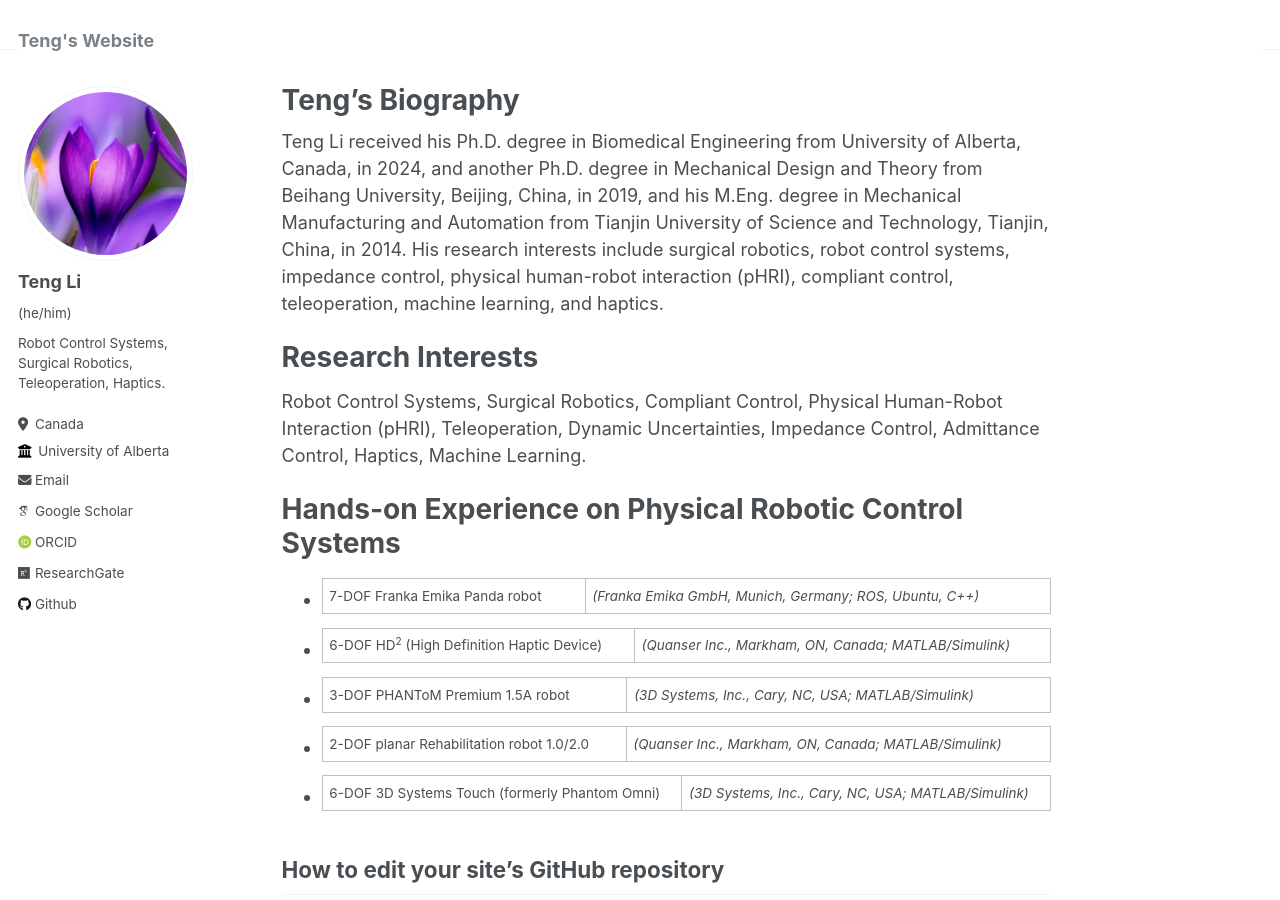
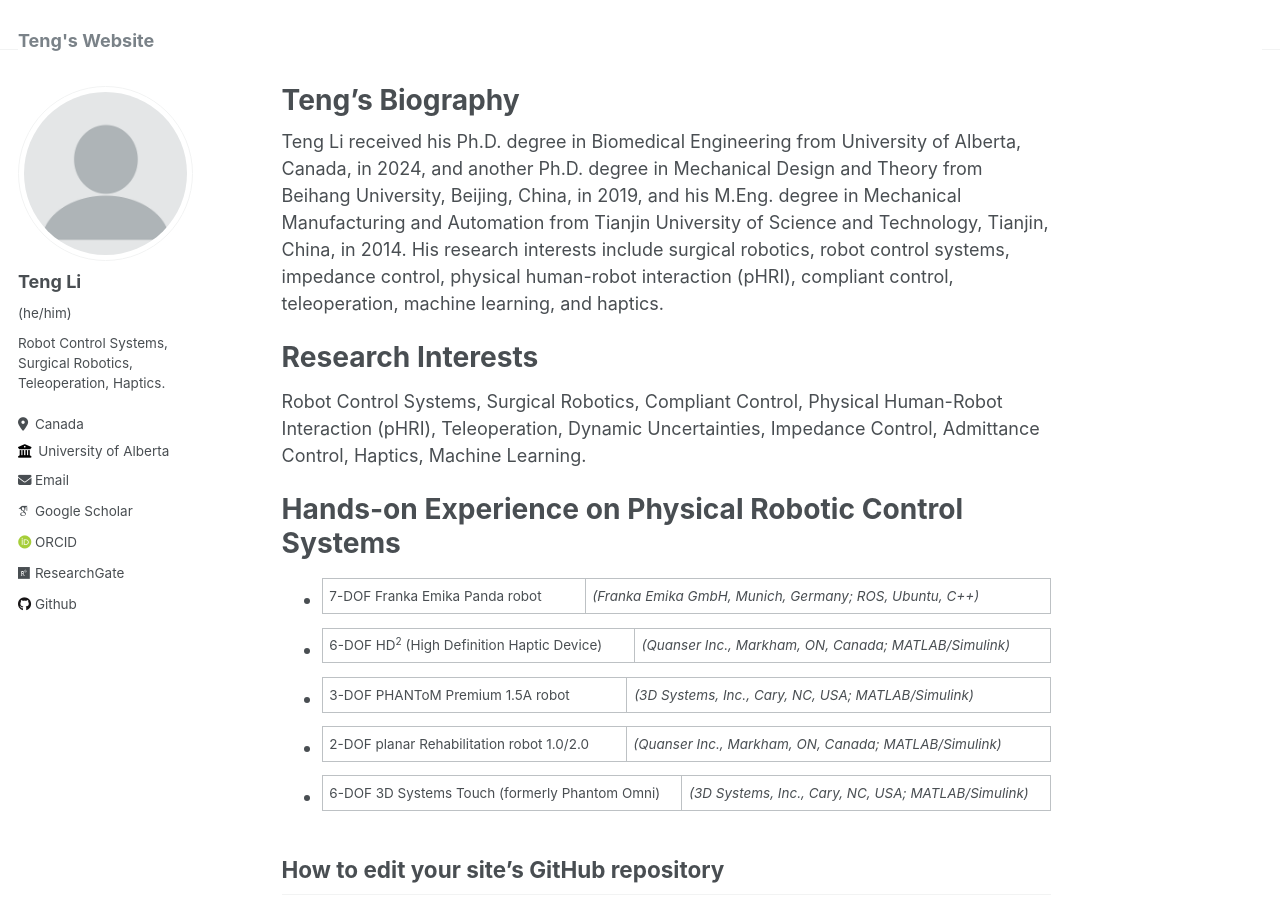
Before and after one commit to teng4/teng4.github.io, a Jekyll site: the page built from _pages/about.md, in a window 1280 px wide and 900 px high. Built offline with Jekyll 4.4.1, drawn with Linux system fonts in a browser that asks for light colours; some web fonts are replaced.

Commit message:
Update _config.yml

```diff
--- a/_config.yml
+++ b/_config.yml
@@ -21,7 +21,7 @@
 #               Additional customization can be done by editing /_includes/author-profile.html
 author:
   # Biographic information
-  avatar           : "20230320_720x720.png" #"flower_lotus01_500x500.png" #"profile.png" #"flower_tulips01.jpg"  #"profile.png"
+  avatar           : "profile.png" #"20230320_720x720.png" #"flower_lotus01_500x500.png" #"profile.png" #"flower_tulips01.jpg"  #"profile.png"
   name             : "Teng Li"  #"Your Sidebar Name"
   pronouns         : "(he/him)" # example: "she/her"
   bio              : "Robot Control Systems, Surgical Robotics, Teleoperation, Haptics." # "Short biography for the left-hand sidebar"
```
